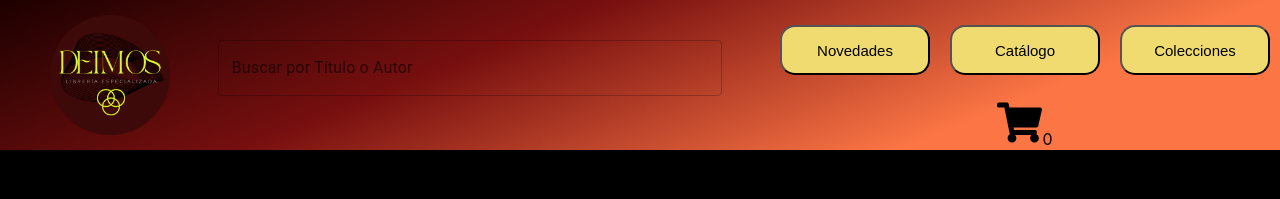
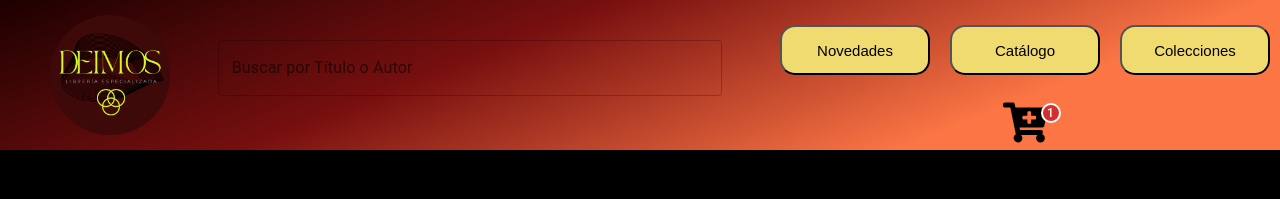
Before and after one commit to Mautt40/Proy-React-Js.--Deimos, a React (Create React App) app: page / in a window 1280 px wide. Shown: the top 199 px of the page. Built offline with nearby package versions, Linux system fonts and the light colour scheme.

Commit message:
preentrega Tondato

```diff
--- a/src/components/CartWidget/CartWidget.jsx
+++ b/src/components/CartWidget/CartWidget.jsx
@@ -1,14 +1,27 @@
-import "./CartWidget.module.css"
-import {FaShoppingCart} from 'react-icons/fa';
+import "./CartWidget.module.css";
+import { FaCartPlus } from "react-icons/fa";
+import Badge from "@mui/material/Badge";
+import { styled } from "@mui/material/styles";
+
+
+
+const StyledBadge = styled(Badge)(({ theme }) => ({
+  "& .MuiBadge-badge": {
+    right: -3,
+    top: 13,
+    border: `2px solid ${theme.palette.background.paper}`,
+    padding: "0 4px",
+  },
+}));
+
 const CartWidget = () => {
   return (
+    <div className="carrito">
+      <StyledBadge badgeContent={1} color="error">
+        <FaCartPlus size={45} />
+      </StyledBadge>
+    </div>
+  );
+};
 
-    <div className="carrito">
-
-     <FaShoppingCart size={45} /><span>0</span>
-
-    </div>
-  )
-}
-
-export default CartWidget
+export default CartWidget;
```
